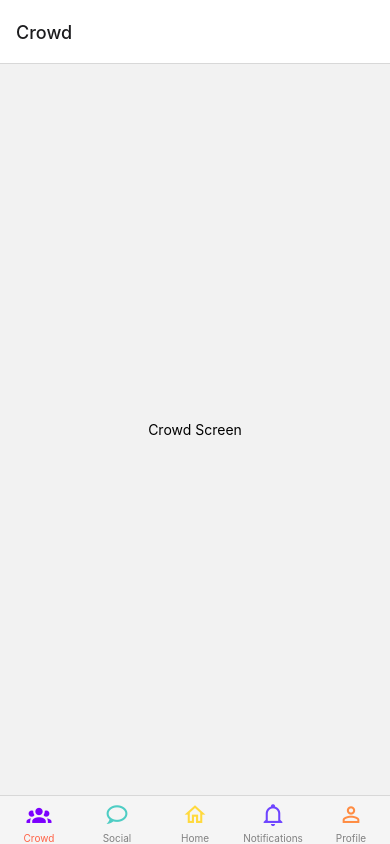
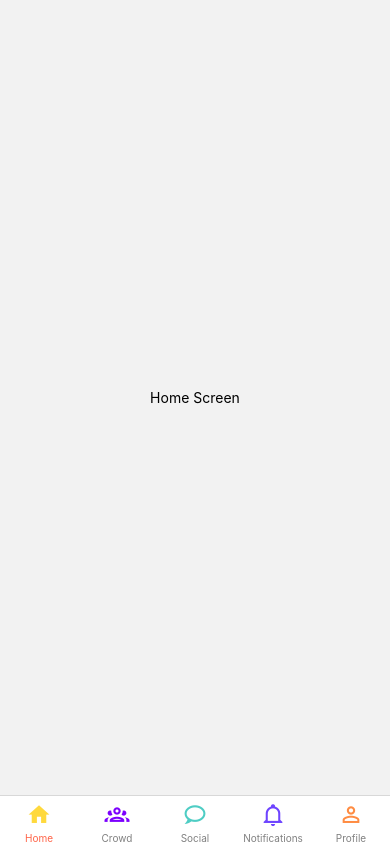
Before and after one commit to mianfarooqazam/SocialFlare, a React Native app: screen /Main in a window 390 px wide. Built offline with nearby package versions, Linux system fonts and the light colour scheme.

Commit message:
Satus bar, Safe areaview issue resolved

```diff
--- a/App.tsx
+++ b/App.tsx
@@ -1,6 +1,5 @@
-import React, { useState, useEffect } from 'react';
-import { View, SafeAreaView, Platform, StatusBar } from 'react-native';
-import { StatusBar as ExpoStatusBar } from 'expo-status-bar';
+import React, { useState } from 'react';
+import { View, StatusBar } from 'react-native';
 import { NavigationContainer } from '@react-navigation/native';
 import { createStackNavigator } from '@react-navigation/stack';
 import Splash from './src/splash/Splash';
@@ -22,9 +21,8 @@ export default function App() {
 
   return (
     <NavigationContainer>
-      <View style={{ flex: 1, backgroundColor: '#f3ee76' }}>
-        <SafeAreaView style={{ flex: 1 }}>
-          <View style={{ flex: 1, paddingTop: Platform.OS === 'android' ? StatusBar.currentHeight : 0 }}>
+      <View style={{ flex: 1 }}>
+        <StatusBar backgroundColor="#f3ee76" barStyle="dark-content" />
         <Stack.Navigator
           screenOptions={{
             headerShown: false
@@ -34,9 +32,6 @@ export default function App() {
           <Stack.Screen name="Main" component={MainNavigation} />
         </Stack.Navigator>
       </View>
-        </SafeAreaView>
-        <ExpoStatusBar style="dark" backgroundColor="#f3ee76" />
-      </View>
     </NavigationContainer>
   );
 }
--- a/src/navigation/MainNavigator.tsx
+++ b/src/navigation/MainNavigator.tsx
@@ -1,4 +1,5 @@
 import React from 'react';
+import { View } from 'react-native';
 import { createBottomTabNavigator } from '@react-navigation/bottom-tabs';
 import Icon from 'react-native-vector-icons/MaterialCommunityIcons';
 
@@ -12,8 +13,11 @@ const Tab = createBottomTabNavigator();
 
 const MainNavigation = () => {
   return (
+    <View style={{ flex: 1, backgroundColor: 'white' }}>
       <Tab.Navigator
+        initialRouteName="Home"
         screenOptions={({ route }) => ({
+          headerShown: false,
           tabBarIcon: ({ focused, size }) => {
             let iconName;
             let color;
@@ -39,17 +43,19 @@ const MainNavigation = () => {
           },
           tabBarActiveTintColor: 'tomato',
           tabBarInactiveTintColor: 'gray',
-        tabBarStyle: { backgroundColor: '#F5F5F5' },
+          tabBarStyle: { backgroundColor: 'white' },
+          headerStyle: { backgroundColor: 'white' },
+          headerTintColor: 'black',
+          headerTitleStyle: { fontWeight: 'bold' },
         })}
       >
+        <Tab.Screen name="Home" component={HomeScreen}  />
         <Tab.Screen name="Crowd" component={CrowdScreen} />
         <Tab.Screen name="Social" component={SocialScreen} />
-
-           <Tab.Screen name="Home" component={HomeScreen} />
-
         <Tab.Screen name="Notifications" component={NotificationsScreen} />
         <Tab.Screen name="Profile" component={ProfileScreen} />
       </Tab.Navigator>
+    </View>
   );
 };
 
--- a/src/splash/SplashScreen.tsx
+++ b/src/splash/SplashScreen.tsx
@@ -1,5 +1,5 @@
 import React from 'react';
-import { View, Text, StyleSheet, Image, Dimensions, TouchableOpacity } from 'react-native';
+import { View, Text, StyleSheet, Image, Dimensions, TouchableOpacity, SafeAreaView, StatusBar } from 'react-native';
 import { useNavigation } from '@react-navigation/native';
 
 const { width, height } = Dimensions.get('window');
@@ -13,7 +13,10 @@ const SplashScreen = () => {
             routes: [{ name: 'Main' }],
         });
     };
+
     return (
+        <SafeAreaView style={styles.safeArea}>
+            <StatusBar backgroundColor="#f3ee76" barStyle="dark-content" />
             <View style={styles.container}>
                 <Image
                     source={require('../../assets/361-1.png')}
@@ -33,10 +36,15 @@ const SplashScreen = () => {
                     </TouchableOpacity>
                 </View>
             </View>
+        </SafeAreaView>
     );
 };
 
 const styles = StyleSheet.create({
+    safeArea: {
+        flex: 1,
+        backgroundColor: '#f3ee76',
+    },
     container: {
         flex: 1,
         justifyContent: 'flex-start',
```
Lines whose indentation alone changed are shown as unchanged.
